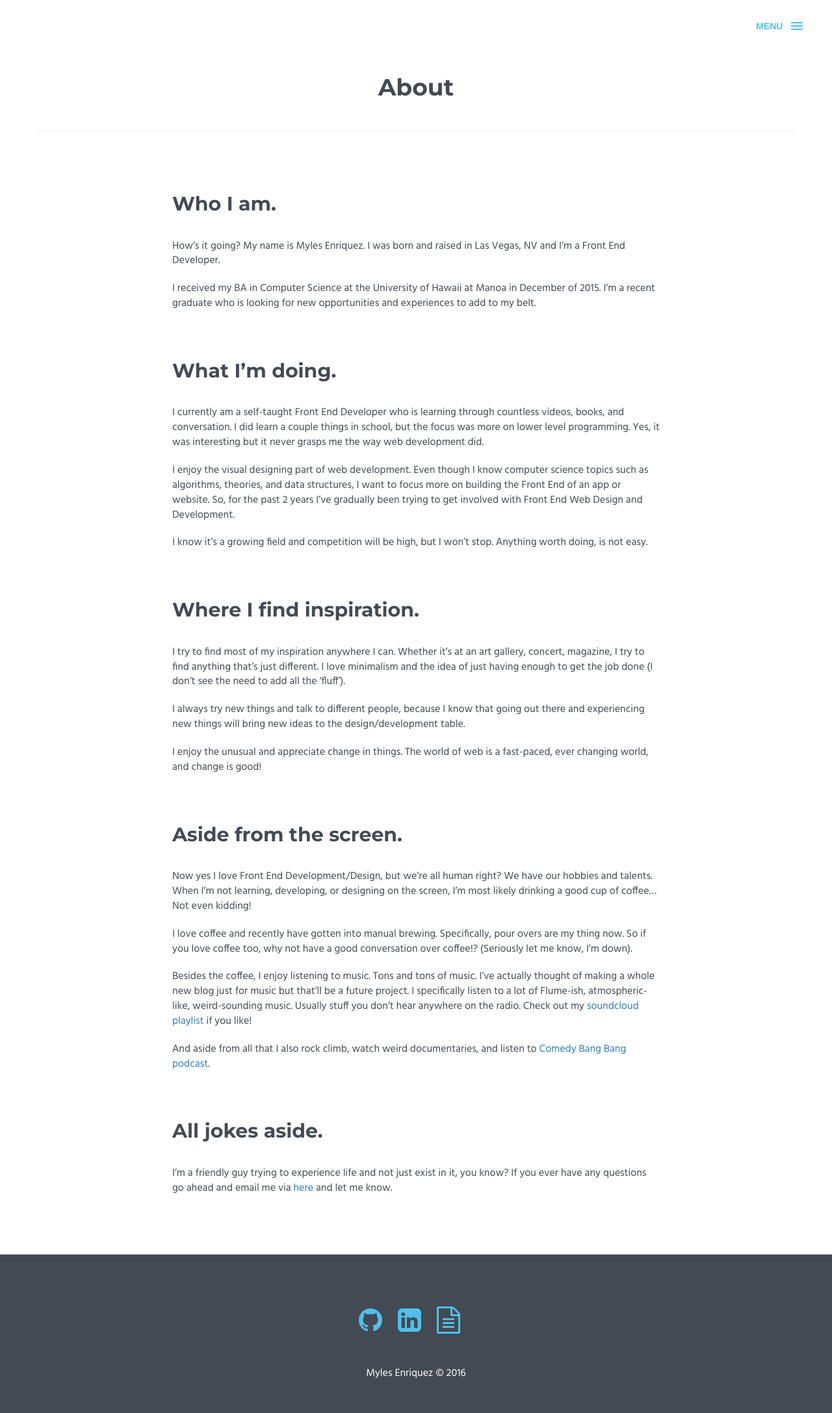
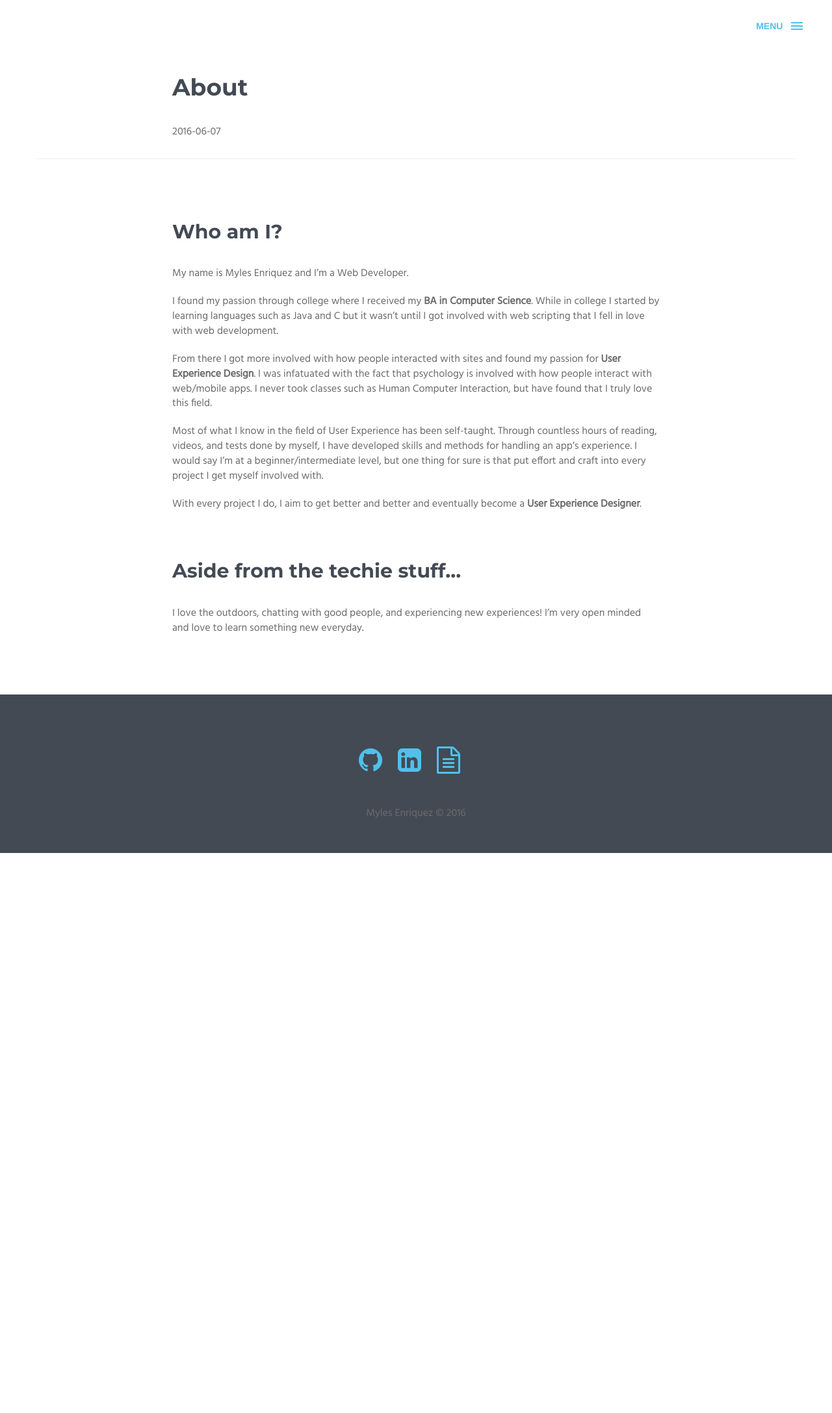
Before and after one commit to torleif-nielsen/enriquezm.github.io, a Jekyll site: the page built from about.md, in a window 1280 px wide. Shown: the whole page at 65% size. Built offline with Jekyll 4.4.1, drawn with Linux system fonts in a browser that asks for light colours; after the commit the page ends 1313 px from its top, so only the background shows below that.

Commit message:
Update about and post.

```diff
--- a/_layouts/sub-page.html
+++ b/_layouts/sub-page.html
@@ -4,9 +4,9 @@ layout: default
 <article class="page-wrapper container">
 
   <header class="page-header row">
-  	<div class="col-xs-12 col-md-8 col-md-offset-2 text-center">
+  	<div class="col-xs-12 col-md-8 col-md-offset-2">
   		<h1 class="post-title">{{ page.title }}</h1>
-      <p>{{ page.sub-title }}</p>
+      <p>{{ page.updated }}</p>
   	</div>
   </header>
   <div class="row sub-page-content">
--- a/about.md
+++ b/about.md
@@ -6,37 +6,18 @@ updated: 2016-06-07
 permalink: /about/
 ---
 
-## Who I am.
-How's it going? My name is Myles Enriquez. I was born and raised in Las Vegas, NV and I'm a Front End Developer.
+## Who am I?
 
-I received my BA in Computer Science at the University of Hawaii at Manoa in December of 2015. I'm a recent graduate who is looking for new opportunities and experiences to add to my belt.
+My name is Myles Enriquez and I'm a Web Developer.
 
-## What I'm doing.
+I found my passion through college where I received my **BA in Computer Science**. While in college I started by learning languages such as Java and C but it wasn't until I got involved with web scripting that I fell in love with web development.
 
-I currently am a self-taught Front End Developer who is learning through countless videos, books, and conversation. I did learn a couple things in school, but the focus was more on lower level programming. Yes, it was interesting but it never grasps me the way web development did.
+From there I got more involved with how people interacted with sites and found my passion for **User Experience Design**. I was infatuated with the fact that psychology is involved with how people interact with web/mobile apps. I never took classes such as Human Computer Interaction, but have found that I truly love this field.
 
-I enjoy the visual designing part of web development. Even though I know computer science topics such as algorithms, theories, and data structures, I want to focus more on building the Front End of an app or website. So, for the past 2 years I've gradually been trying to get involved with Front End Web Design and Development.
+Most of what I know in the field of User Experience has been self-taught. Through countless hours of reading, videos, and tests done by myself, I have developed skills and methods for handling an app's experience. I would say I'm at a beginner/intermediate level, but one thing for sure is that put effort and craft into every project I get myself involved with.
 
-I know it's a growing field and competition will be high, but I won't stop. Anything worth doing, is not easy.
+With every project I do, I aim to get better and better and eventually become a **User Experience Designer**.
 
-## Where I find inspiration.
+## Aside from the techie stuff...
 
-I try to find most of my inspiration anywhere I can. Whether it's at an art gallery, concert, magazine, I try to find anything that's just different. I love minimalism and the idea of just having enough to get the job done (I don't see the need to add all the 'fluff').
-
-I always try new things and talk to different people, because I know that going out there and experiencing new things will bring new ideas to the design/development table.
-
-I enjoy the unusual and appreciate change in things. The world of web is a fast-paced, ever changing world, and change is good!
-
-## Aside from the screen.
-
-Now yes I love Front End Development/Design, but we're all human right? We have our hobbies and talents. When I'm not learning, developing, or designing on the screen, I'm most likely drinking a good cup of coffee...Not even kidding!
-
-I love coffee and recently have gotten into manual brewing. Specifically, pour overs are my thing now. So if you love coffee too, why not have a good conversation over coffee!? (Seriously let me know, I'm down).
-
-Besides the coffee, I enjoy listening to music. Tons and tons of music. I've actually thought of making a whole new blog just for music but that'll be a future project. I specifically listen to a lot of Flume-ish, atmospheric-like, weird-sounding music. Usually stuff you don't hear anywhere on the radio. Check out my [soundcloud playlist](https://soundcloud.com/my_en/sets/wired_inn) if you like!
-
-And aside from all that I also rock climb, watch weird documentaries, and listen to [Comedy Bang Bang podcast](http://www.earwolf.com/show/comedy-bang-bang/).
-
-## All jokes aside.
-
-I'm a friendly guy trying to experience life and not just exist in it, you know? If you ever have any questions go ahead and email me via [here](mailTo:enri.myles@gmail.com) and let me know.
+I love the outdoors, chatting with good people, and experiencing new experiences! I'm very open minded and love to learn something new everyday.
```
Also changed, not shown: _posts/projects/2016-07-16-mockup-code-connect.md (added, +34 -0 lines), projects.html (+14 -0 lines), production/css/all.min.css, production/images/post-images/2016-07-16-mockup-code-connect/img00.png (added).
